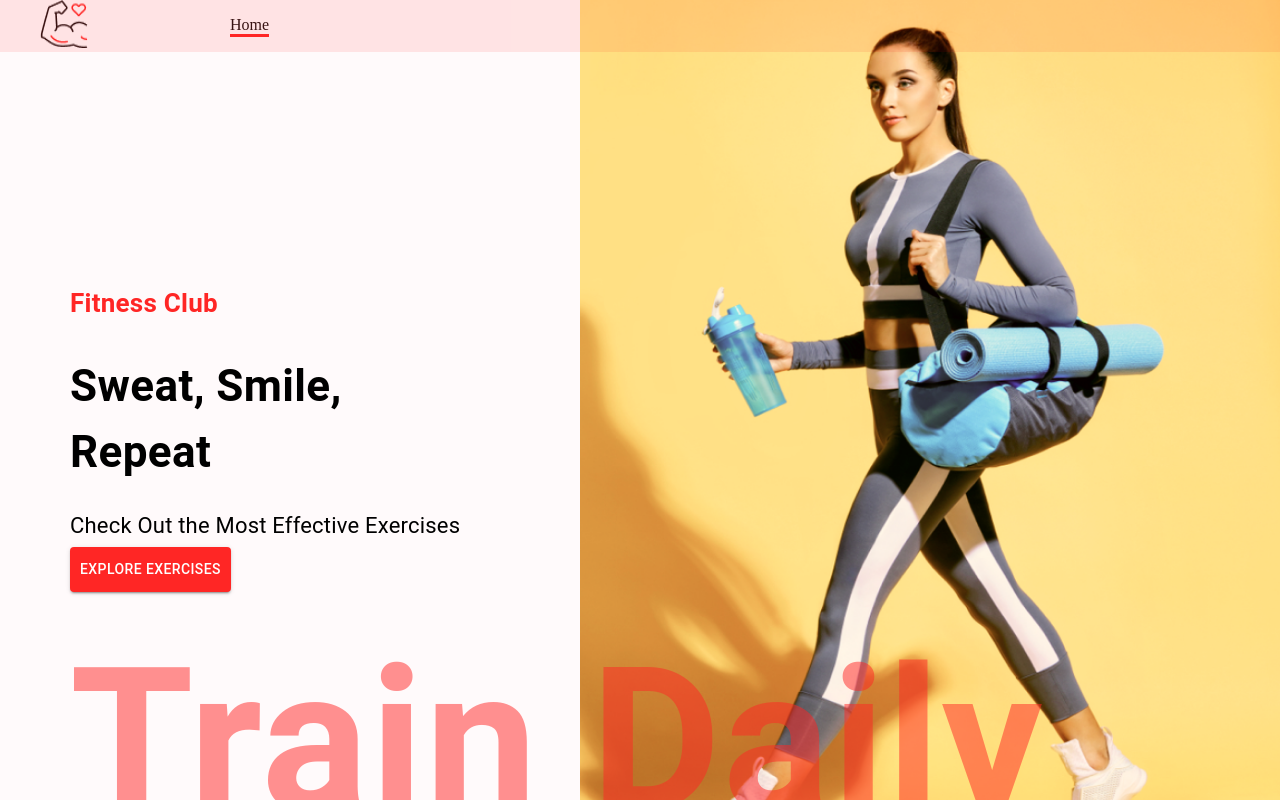
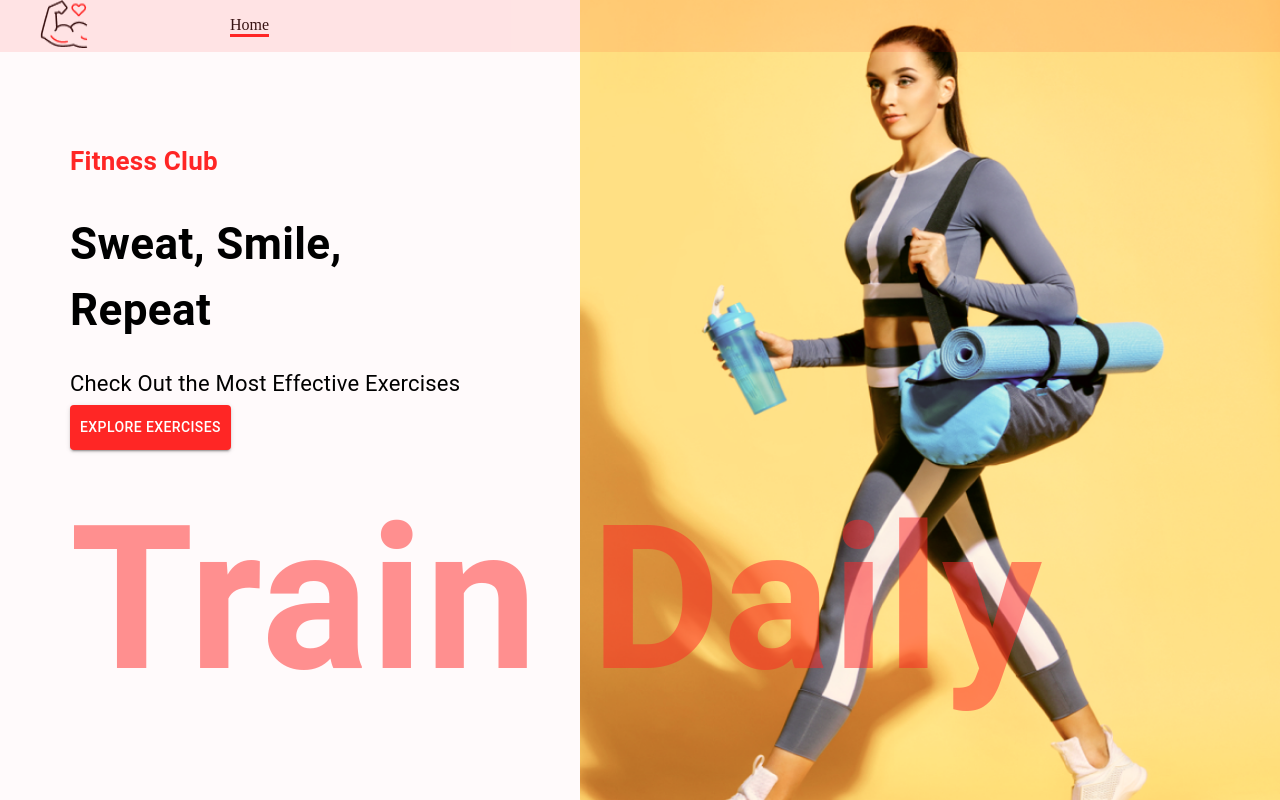
Before and after one commit to DakshTevathia/FitnessApp, a React (Create React App) app: page / in a window 1280 px wide. Shown: the top 800 px of the page. Built offline with nearby package versions, Linux system fonts and the light colour scheme; no server answers.

Commit message:
Changed image position

```diff
--- a/src/App.css
+++ b/src/App.css
@@ -57,7 +57,7 @@ body {
   position: absolute;
   right: 0px;
   z-index: -1000;
-  top: 0px;
+  top: 140px;
   width: 700px;
   height: 900px;
   margin-top: -270px;
--- a/src/components/HeroBanner.js
+++ b/src/components/HeroBanner.js
@@ -4,7 +4,7 @@ import HeroBannerImage from "../assets/images/banner.png"
 
 const HeroBanner = () => {
     return (
-        <Box sx={{ mt: { lg: "212px", xs: "70px" }, ml: { sm: "50px" } }} position="relative" p="20px">
+        <Box sx={{ mt: { lg: "px", xs: "70px" }, ml: { sm: "50px" }, mb:{lg:"120px"} }} position="relative" p="20px">
             <Typography color="#FF2625" fontWeight="600" fontSize="26px">
                 Fitness Club
             </Typography>
```
